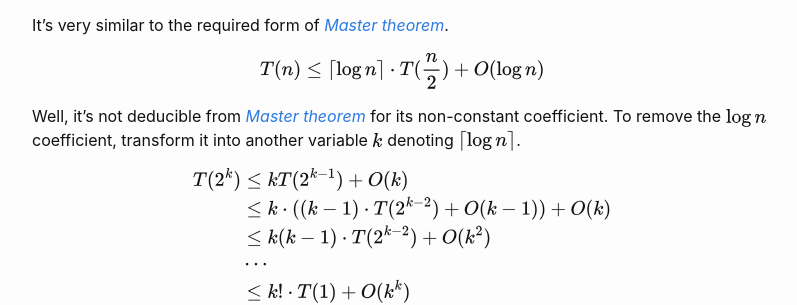
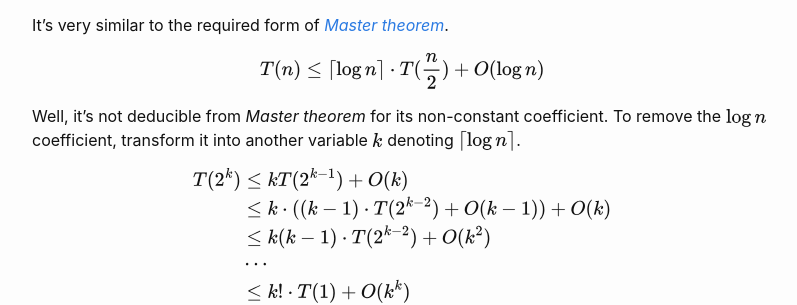
Before and after one commit to maristie/maristie.github.io, a Jekyll site: the page built from _posts/2020-11-11-Minimize-the-Largest-Sum-in-Split-Subarrays.md, in a window 1280 px wide. Shown: the part 4081-4386 px from the top of the page, without its empty margins (238-1035 px from the left). Built offline with Jekyll 4.4.1, drawn with Linux system fonts in a browser that asks for light colours.

Commit message:
Add pagination & small fix

```diff
--- a/_config.yml
+++ b/_config.yml
@@ -17,8 +17,8 @@ minima:
 theme: minima
 
 # Enable pagination
-#paginate: 30
-#paginate_path: "/page/:num/"
+paginate: 30
+paginate_path: /page/:num/
 
 # URL format
 permalink: /:year/:month/:title
@@ -52,3 +52,4 @@ plugins:
     - jekyll-feed
     - jekyll-redirect-from
     - jekyll-seo-tag
+    - jekyll-paginate
--- a/_posts/2020-11-11-Minimize-the-Largest-Sum-in-Split-Subarrays.md
+++ b/_posts/2020-11-11-Minimize-the-Largest-Sum-in-Split-Subarrays.md
@@ -87,7 +87,7 @@ It's very similar to the required form of [*Master theorem*](https://en.wikipedi
 
 $$ T(n) \le \lceil{\log n}\rceil \cdot T(\frac{n}{2}) + O(\log n) $$
 
-Well, it's not deducible from [*Master theorem*](https://en.wikipedia.org/wiki/Master_theorem_(analysis_of_algorithms)) for its non-constant coefficient. To remove the $ \log n $ coefficient, transform it into another variable $ k $ denoting $ \lceil\log n\rceil $.
+Well, it's not deducible from *Master theorem* for its non-constant coefficient. To remove the $ \log n $ coefficient, transform it into another variable $ k $ denoting $ \lceil\log n\rceil $.
 
 $$ \begin{aligned}
 T(2^k) &\le kT(2^{k - 1}) + O(k) \\
```
Also changed, not shown: index.html (renamed from index.md).
